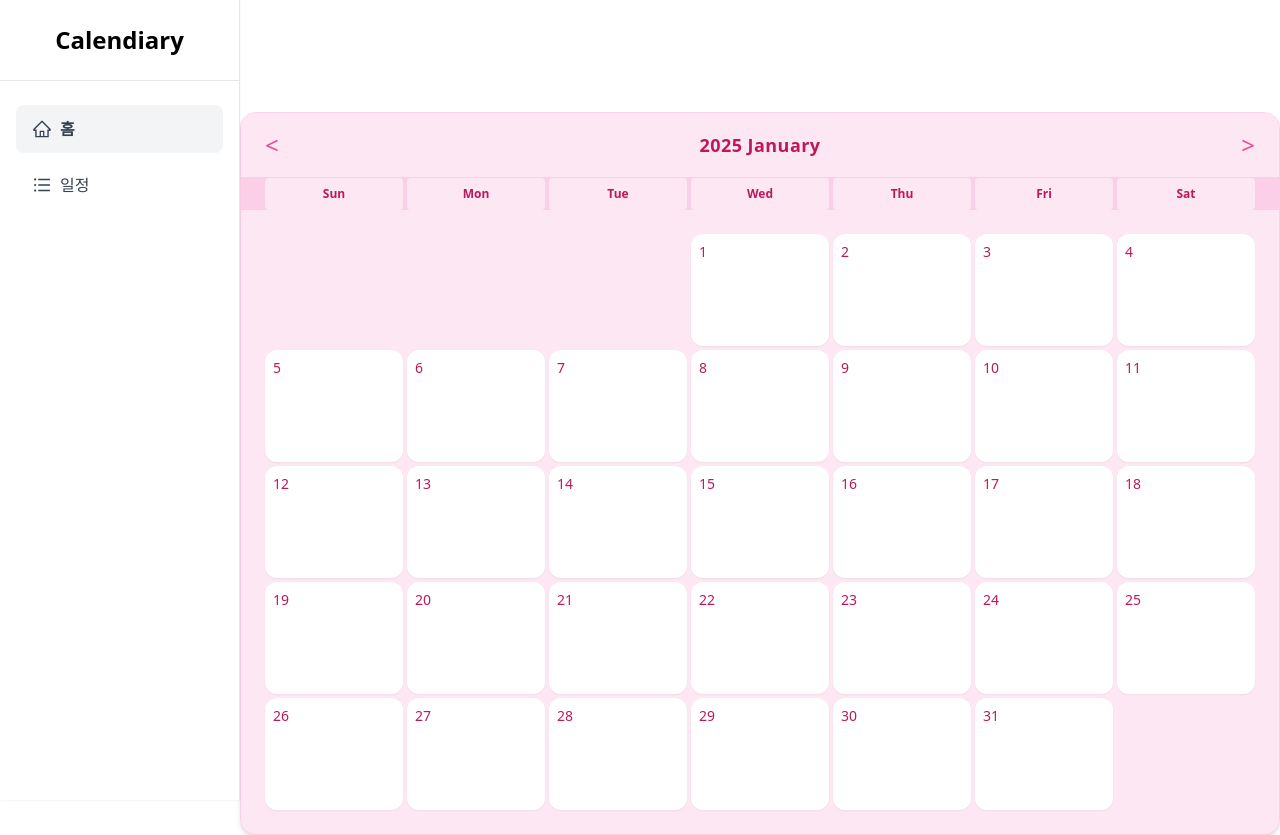
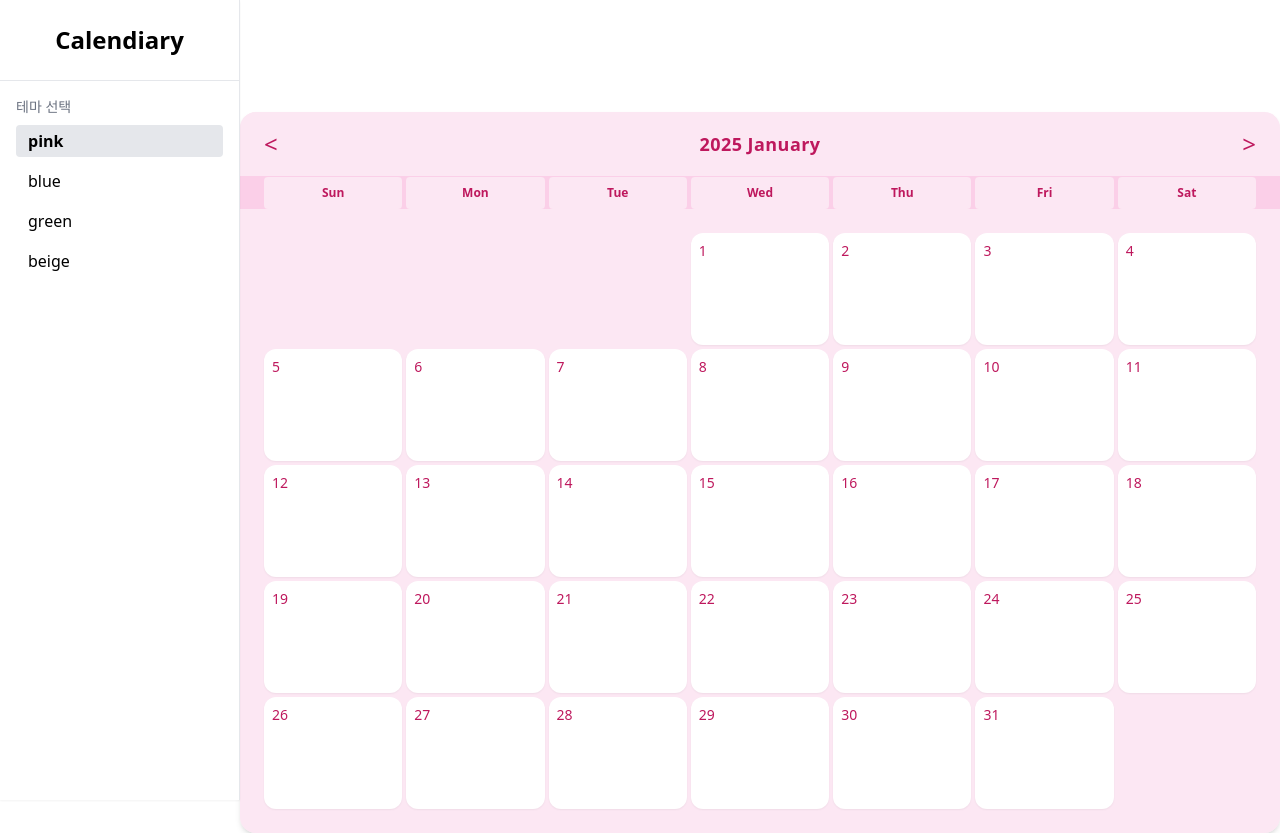
Before and after one commit to Calendiary/frontend, a React (Create React App) app: page / in a window 1280 px wide. Built offline with nearby package versions, Linux system fonts and the light colour scheme.

Commit message:
신기하당! 사이드바로 색 바꾸기~~

```diff
--- a/src/App.tsx
+++ b/src/App.tsx
@@ -9,9 +9,11 @@ import List from './pages/List/List';
 import Main from './pages/Main/Main';
 import KakaoCallback from './auth/kakao/kakaoCallback';
 import Navigator from './components/Navbar/Navbar';
+import { ThemeProvider } from './context/ThemeContext';
 
 const App: React.FC = () => {
   return (
+    <ThemeProvider>
       <Router>
         <Routes>
           <Route path="/" element={<Main />} />
@@ -23,6 +25,7 @@ const App: React.FC = () => {
         </Routes>
         <Navigator />
       </Router>
+    </ThemeProvider>
   );
 };
 
--- a/src/components/Calendar/Calendar.tsx
+++ b/src/components/Calendar/Calendar.tsx
@@ -1,4 +1,5 @@
 import React, { useState } from 'react';
+import { useTheme } from '../../context/ThemeContext';
 
 const daysOfWeek = [
   'Sun',
@@ -11,13 +12,58 @@ const daysOfWeek = [
 ];
 
 const Calendar: React.FC = () => {
+  const { theme } = useTheme();
+
+  const themeMap = {
+    pink: {
+      bg: 'bg-pink-50',
+      header: 'bg-pink-100',
+      border: 'border-pink-200',
+      text: 'text-pink-700',
+      hover: 'hover:bg-pink-50',
+      dayBg: 'bg-pink-200',
+      dayText: 'text-pink-700',
+      dayInnerBg: 'bg-pink-100',
+    },
+    blue: {
+      bg: 'bg-blue-50',
+      header: 'bg-blue-100',
+      border: 'border-blue-200',
+      text: 'text-blue-700',
+      hover: 'hover:bg-blue-50',
+      dayBg: 'bg-blue-200',
+      dayText: 'text-blue-700',
+      dayInnerBg: 'bg-blue-100',
+    },
+    green: {
+      bg: 'bg-green-50',
+      header: 'bg-green-100',
+      border: 'border-green-200',
+      text: 'text-green-700',
+      hover: 'hover:bg-green-50',
+      dayBg: 'bg-green-200',
+      dayText: 'text-green-700',
+      dayInnerBg: 'bg-green-100',
+    },
+    beige: {
+      bg: 'bg-[#F9F5EF]',
+      header: 'bg-[#EADDC8]',
+      border: 'border-[#D8C7B3]',
+      text: 'text-[#5A4C3C]',
+      hover: 'hover:bg-[#EFE8DB]',
+      dayBg: 'bg-[#EADDC8]',
+      dayText: 'text-[#5A4C3C]',
+      dayInnerBg: 'bg-[#F1E8DC]',
+    },
+  };
+
+  const current = themeMap[theme];
+
   const [currentDate, setCurrentDate] = useState(
     new Date()
   );
-
   const year = currentDate.getFullYear();
   const month = currentDate.getMonth();
-
   const firstDayOfMonth = new Date(year, month, 1).getDay();
   const lastDateOfMonth = new Date(
     year,
@@ -33,46 +79,49 @@ const Calendar: React.FC = () => {
     ),
   ];
 
-  const goToPreviousMonth = () => {
+  const goToPreviousMonth = () =>
     setCurrentDate(new Date(year, month - 1, 1));
-  };
-
-  const goToNextMonth = () => {
+  const goToNextMonth = () =>
     setCurrentDate(new Date(year, month + 1, 1));
-  };
 
   return (
-    <div className="relative mt-28 w-full max-w-[1024px] lg:max-w-[calc(100%-15rem)] lg:ml-60 bg-pink-50 rounded-2xl shadow-md overflow-hidden z-10 border border-pink-200 mx-auto">
+    <div
+      className={`relative mt-28 w-full max-w-[1024px] lg:max-w-[calc(100%-15rem)] lg:ml-60 ${current.bg} rounded-2xl shadow-md overflow-hidden z-10 ${current.border} mx-auto`}
+    >
       {/* 상단 헤더 */}
-      <div className="flex items-center justify-between px-6 py-4 bg-pink-100 border-b border-pink-200">
+      <div
+        className={`flex items-center justify-between px-6 py-4 ${current.header} border-b ${current.border}`}
+      >
         <button
           onClick={goToPreviousMonth}
-          className="text-2xl text-pink-500 hover:text-pink-700 transition"
+          className={`text-2xl ${current.text} hover:text-black transition`}
         >
           &lt;
         </button>
-        <h2 className="text-lg font-bold text-pink-700 tracking-wide">
+        <h2
+          className={`text-lg font-bold ${current.text} tracking-wide`}
+        >
           {`${year} ${currentDate.toLocaleString(
             'default',
-            {
-              month: 'long',
-            }
+            { month: 'long' }
           )}`}
         </h2>
         <button
           onClick={goToNextMonth}
-          className="text-2xl text-pink-500 hover:text-pink-700 transition"
+          className={`text-2xl ${current.text} hover:text-black transition`}
         >
           &gt;
         </button>
       </div>
 
       {/* 요일 */}
-      <div className="h-8 grid grid-cols-7 gap-1 bg-pink-200 text-xs font-semibold text-pink-700 px-2 sm:px-4 md:px-6">
+      <div
+        className={`h-8 grid grid-cols-7 gap-1 ${current.dayBg} text-xs font-semibold ${current.dayText} px-2 sm:px-4 md:px-6`}
+      >
         {daysOfWeek.map((day) => (
           <div
             key={day}
-            className="py-2 text-center bg-pink-100 rounded"
+            className={`py-2 text-center ${current.dayInnerBg} rounded`}
           >
             {day}
           </div>
@@ -80,12 +129,14 @@ const Calendar: React.FC = () => {
       </div>
 
       {/* 날짜 */}
-      <div className="grid grid-cols-7 gap-1 bg-pink-100 p-2 sm:p-4 md:p-6 text-sm">
+      <div
+        className={`grid grid-cols-7 gap-1 ${current.header} p-2 sm:p-4 md:p-6 text-sm`}
+      >
         {days.map((day, index) =>
           day ? (
             <div
               key={index}
-              className="h-16 md:h-20 lg:h-24 xl:h-28 bg-white rounded-xl shadow-sm flex items-start justify-start p-2 text-pink-700 cursor-pointer hover:bg-pink-50 transition"
+              className={`h-16 md:h-20 lg:h-24 xl:h-28 bg-white rounded-xl shadow-sm flex items-start justify-start p-2 ${current.text} cursor-pointer ${current.hover} transition`}
             >
               {day}
             </div>
--- a/src/components/Sidebar/Sidebar.tsx
+++ b/src/components/Sidebar/Sidebar.tsx
@@ -1,43 +1,36 @@
-import React from 'react';
-import { Link, useLocation } from 'react-router-dom';
-import {
-  AiOutlineHome,
-  AiOutlineUnorderedList,
-} from 'react-icons/ai';
+import { useTheme } from '../../context/ThemeContext';
 
 const Sidebar: React.FC = () => {
-  const location = useLocation();
-
-  const isActive = (path: string) =>
-    location.pathname === path;
+  const { theme, setTheme } = useTheme();
 
   return (
     <aside className="hidden lg:flex flex-col w-60 h-screen bg-white border-r border-gray-200 shadow-sm fixed left-0 top-0 z-50">
       <div className="text-2xl font-bold text-center py-6 border-b border-gray-200">
         Calendiary
       </div>
-      <nav className="flex flex-col mt-6 gap-2 px-4">
-        <Link
-          to="/"
-          className={`flex items-center gap-2 px-4 py-3 rounded-lg text-gray-700 hover:bg-gray-100 transition ${
-            isActive('/') ? 'bg-gray-100 font-semibold' : ''
-          }`}
-        >
-          <AiOutlineHome className="text-xl" />
-          <span>홈</span>
-        </Link>
-        <Link
-          to="/list"
-          className={`flex items-center gap-2 px-4 py-3 rounded-lg text-gray-700 hover:bg-gray-100 transition ${
-            isActive('/list')
-              ? 'bg-gray-100 font-semibold'
-              : ''
-          }`}
-        >
-          <AiOutlineUnorderedList className="text-xl" />
-          <span>일정</span>
-        </Link>
-      </nav>
+
+      <div className="px-4 mt-4">
+        <p className="text-sm text-gray-500 mb-2">
+          테마 선택
+        </p>
+        <div className="flex flex-col gap-2">
+          {['pink', 'blue', 'green', 'beige'].map(
+            (color) => (
+              <button
+                key={color}
+                onClick={() => setTheme(color as any)}
+                className={`py-1 px-3 rounded text-left ${
+                  theme === color
+                    ? 'bg-gray-200 font-semibold'
+                    : 'hover:bg-gray-100'
+                }`}
+              >
+                {color}
+              </button>
+            )
+          )}
+        </div>
+      </div>
     </aside>
   );
 };
--- /dev/null
+++ b/src/context/ThemeContext.tsx
@@ -0,0 +1,29 @@
+// context/ThemeContext.tsx
+import React, {
+  createContext,
+  useContext,
+  useState,
+} from 'react';
+
+type Theme = 'pink' | 'blue' | 'green' | 'beige';
+
+const ThemeContext = createContext<{
+  theme: Theme;
+  setTheme: (theme: Theme) => void;
+}>({
+  theme: 'pink',
+  setTheme: () => {},
+});
+
+export const ThemeProvider: React.FC<{
+  children: React.ReactNode;
+}> = ({ children }) => {
+  const [theme, setTheme] = useState<Theme>('pink');
+  return (
+    <ThemeContext.Provider value={{ theme, setTheme }}>
+      {children}
+    </ThemeContext.Provider>
+  );
+};
+
+export const useTheme = () => useContext(ThemeContext);
```
Lines whose indentation alone changed are shown as unchanged.
